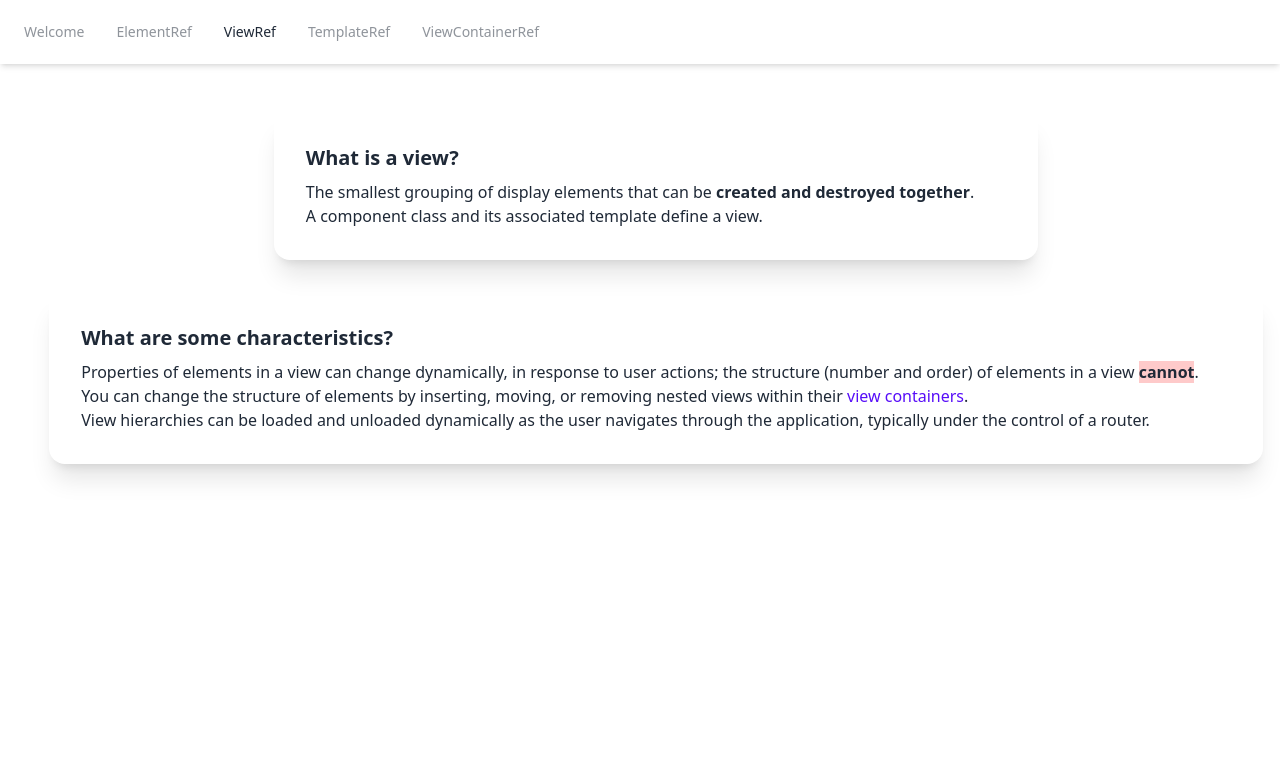
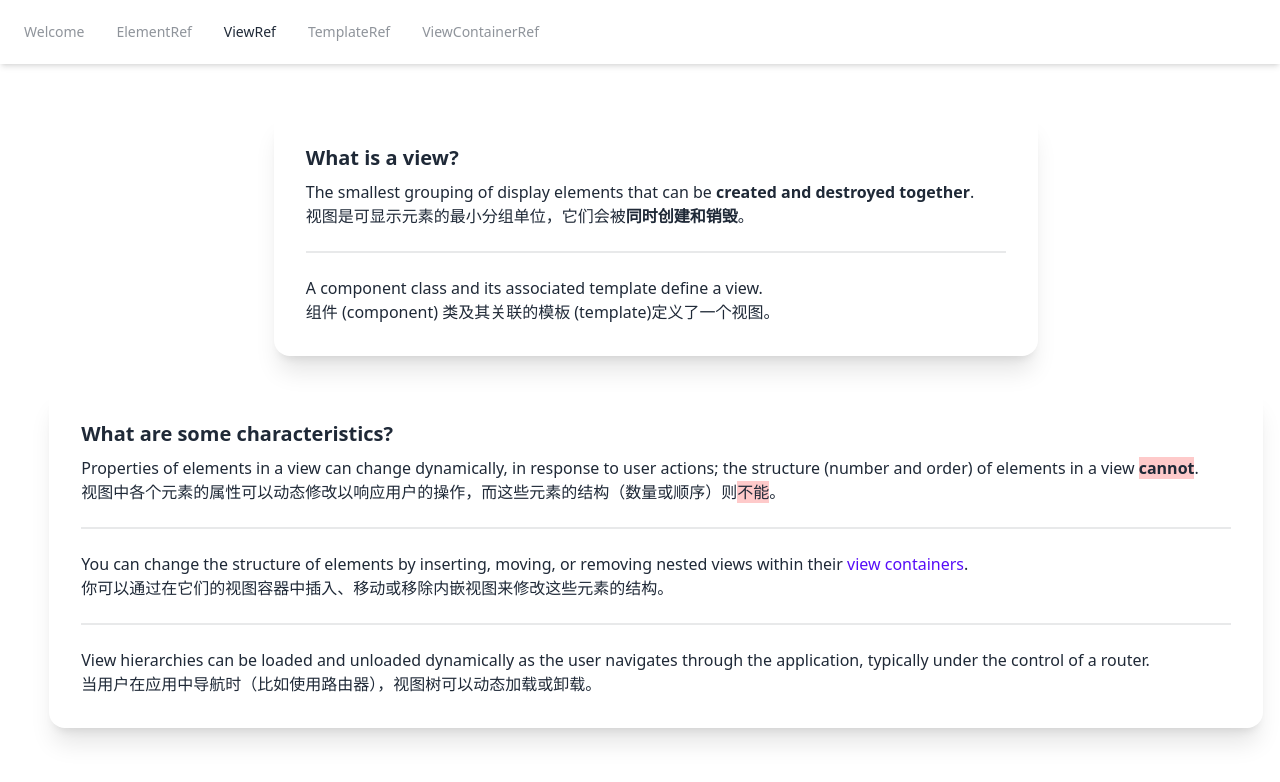
Before and after one commit to HymanZHAN/ng-view-demo-exercise, an Angular app: page /view-ref in a window 1280 px wide. Shown: the top 782 px of the page. Built offline with nearby package versions, Linux system fonts and the light colour scheme.

Commit message:
add translation

```diff
--- a/src/app/features/view-ref/view-ref.component.ts
+++ b/src/app/features/view-ref/view-ref.component.ts
@@ -14,7 +14,12 @@ import { CardComponent } from "src/app/components/card/card.component";
           The smallest grouping of display elements that can be
           <strong>created and destroyed together</strong>.
         </p>
+        <p>
+          视图是可显示元素的最小分组单位，它们会被<strong>同时创建和销毁</strong>。
+        </p>
+        <span class="divider"></span>
         <p>A component class and its associated template define a view.</p>
+        <p>组件 (component) 类及其关联的模板 (template)定义了一个视图。</p>
       </ng-container>
     </app-card>
 
@@ -27,6 +32,13 @@ import { CardComponent } from "src/app/components/card/card.component";
           view <strong class="bg-red-200">cannot</strong>.
         </p>
         <p>
+          视图中各个元素的属性可以动态修改以响应用户的操作，而这些元素的结构（数量或顺序）则<span
+            class="bg-red-200"
+            >不能</span
+          >。
+        </p>
+        <span class="divider"></span>
+        <p>
           You can change the structure of elements by inserting, moving, or
           removing nested views within their
           <a routerLink="/view-container-ref" class="link-primary"
@@ -34,9 +46,16 @@ import { CardComponent } from "src/app/components/card/card.component";
           >.
         </p>
         <p>
+          你可以通过在它们的视图容器中插入、移动或移除内嵌视图来修改这些元素的结构。
+        </p>
+        <span class="divider"></span>
+        <p>
           View hierarchies can be loaded and unloaded dynamically as the user
           navigates through the application, typically under the control of a
           router.
+        </p>
+        <p>
+          当用户在应用中导航时（比如使用路由器），视图树可以动态加载或卸载。
         </p>
       </ng-container>
     </app-card>
```
